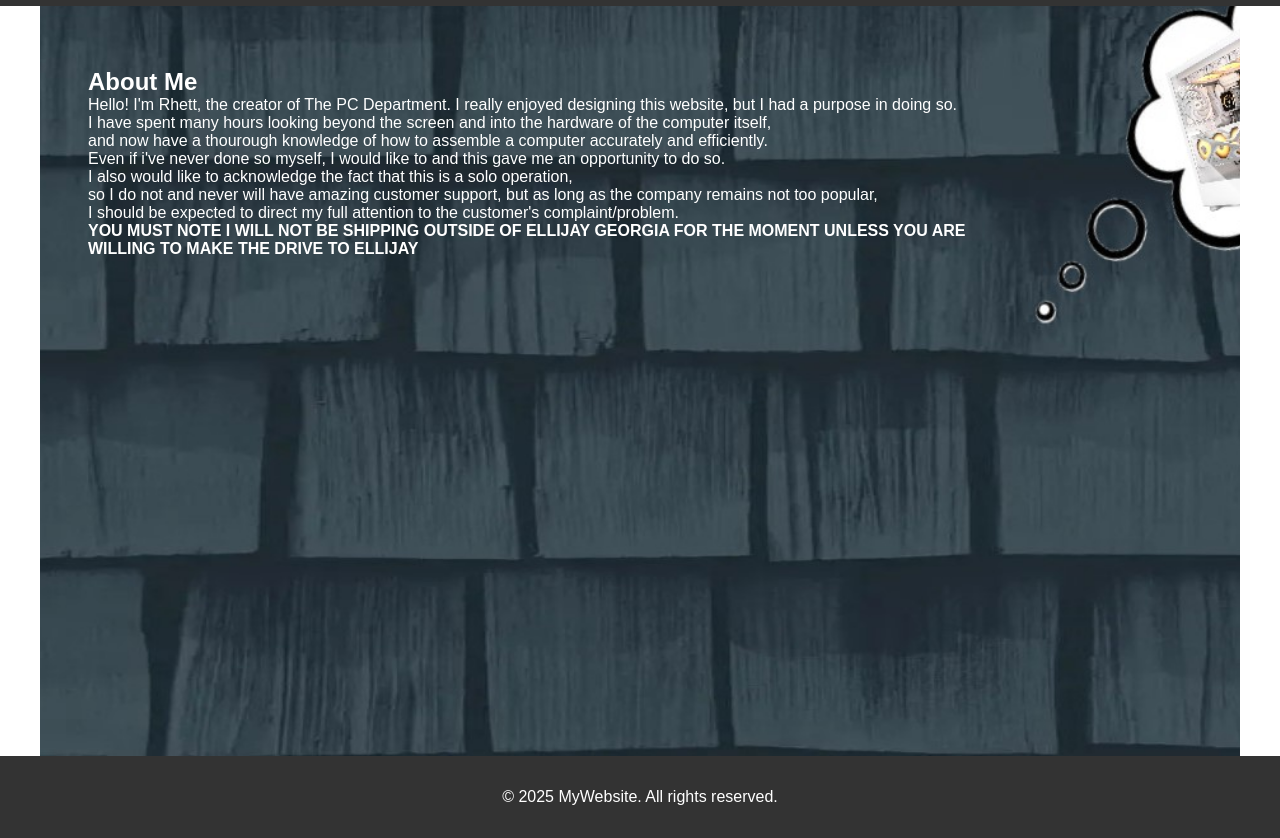
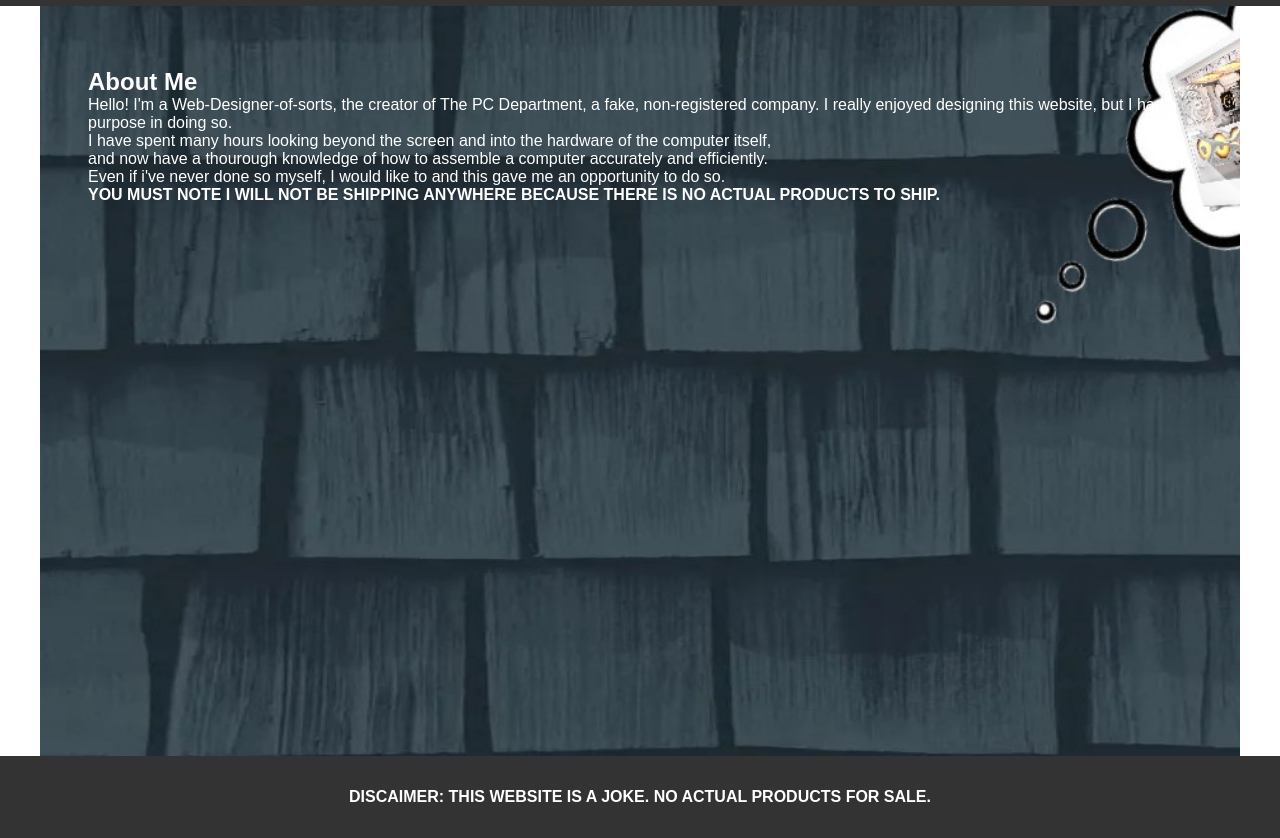
Before and after one commit to ThePCDepartment/thepcdepartment, a plain HTML site: page pageaboutme.html in a window 1280 px wide. Shown: the part 44-882 px from the top of the page. Drawn offline with Linux system fonts and the light colour scheme.

Commit message:
Updated site with new changes

```diff
--- a/pageaboutme.html
+++ b/pageaboutme.html
@@ -120,21 +120,17 @@
     <section class="about-section">
         <div class="about-text">
             <h1>About Me</h1>
-            <p>Hello! I'm Rhett, the creator of The PC Department. I really enjoyed designing this website, but I had a purpose in doing so.</p>
+            <p>Hello! I'm a Web-Designer-of-sorts, the creator of The PC Department, a fake, non-registered company. I really enjoyed designing this website, but I had a purpose in doing so.</p>
             <p> I have spent many hours looking beyond the screen and into the hardware of the computer itself,</p>
             <p> and now have a thourough knowledge of how to assemble a computer accurately and efficiently.</p>
             <p>Even if i've never done so myself, I would like to and this gave me an opportunity to do so.
-            <p>I also would like to acknowledge the fact that this is a solo operation,</p>
-            <p> so I do not and never will have amazing customer support, but as long as the company remains not too popular,</p>
-            <p> I should be expected to direct my full attention to the customer's complaint/problem.</p>
             <p></p>
-            <p><strong>YOU MUST NOTE I WILL NOT BE SHIPPING OUTSIDE OF ELLIJAY GEORGIA FOR THE MOMENT UNLESS YOU ARE</strong></p>
-            <p><strong>WILLING TO MAKE THE DRIVE TO ELLIJAY</strong></p>
+            <p><strong>YOU MUST NOTE I WILL NOT BE SHIPPING ANYWHERE BECAUSE THERE IS NO ACTUAL PRODUCTS TO SHIP.</strong></p>
     </section>
 
     <!-- Footer Section -->
     <footer>
-        <p>© 2025 MyWebsite. All rights reserved.</p>
+        <p><strong>DISCAIMER: THIS WEBSITE IS A JOKE. NO ACTUAL PRODUCTS FOR SALE.</strong></p>
     </footer>
 </body>
 </html>
```
Also changed, not shown: index.html (+1 -1 lines), pagecontactme.html (+1 -1 lines), pagetemplates.html (+1 -1 lines).
